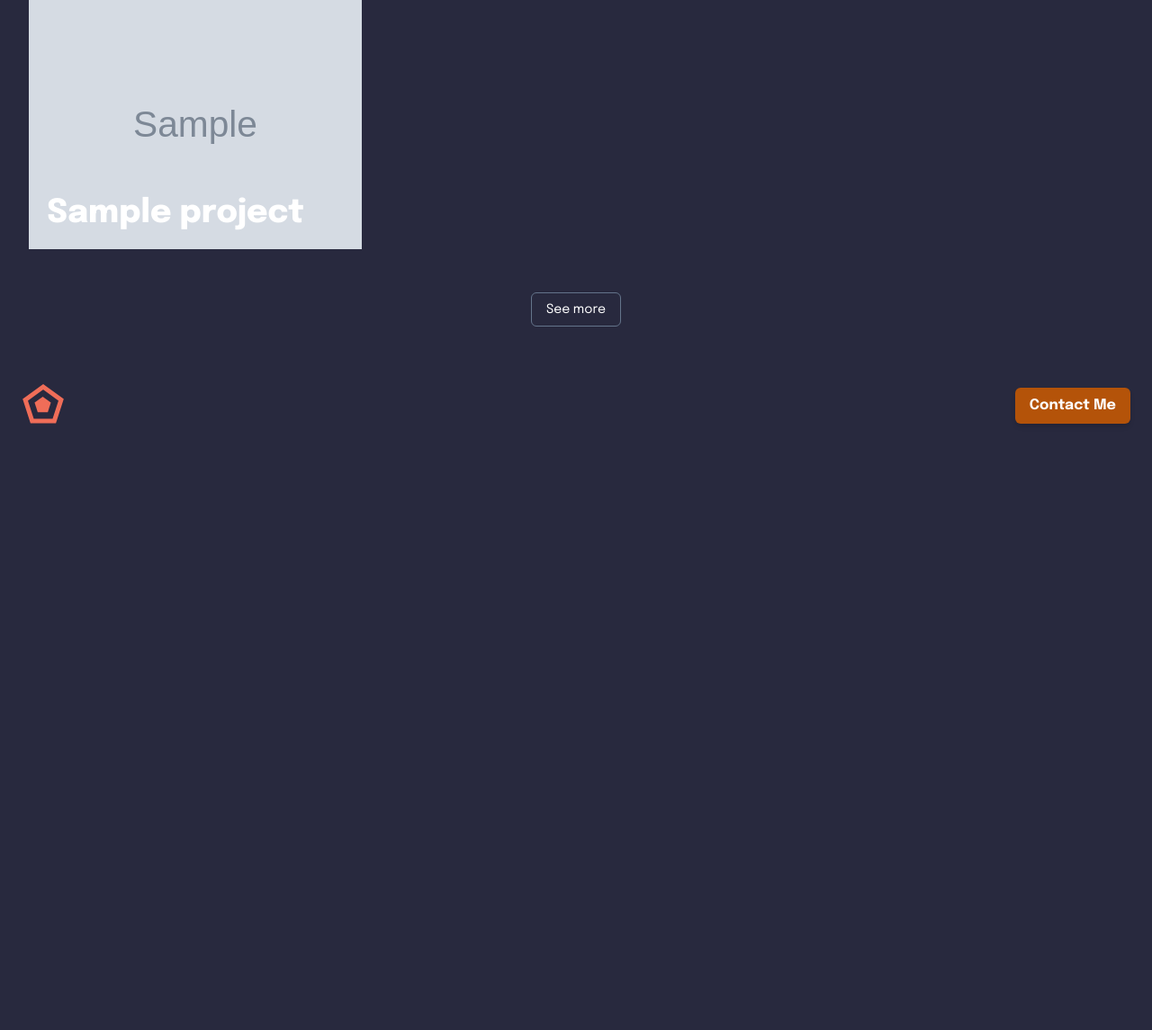
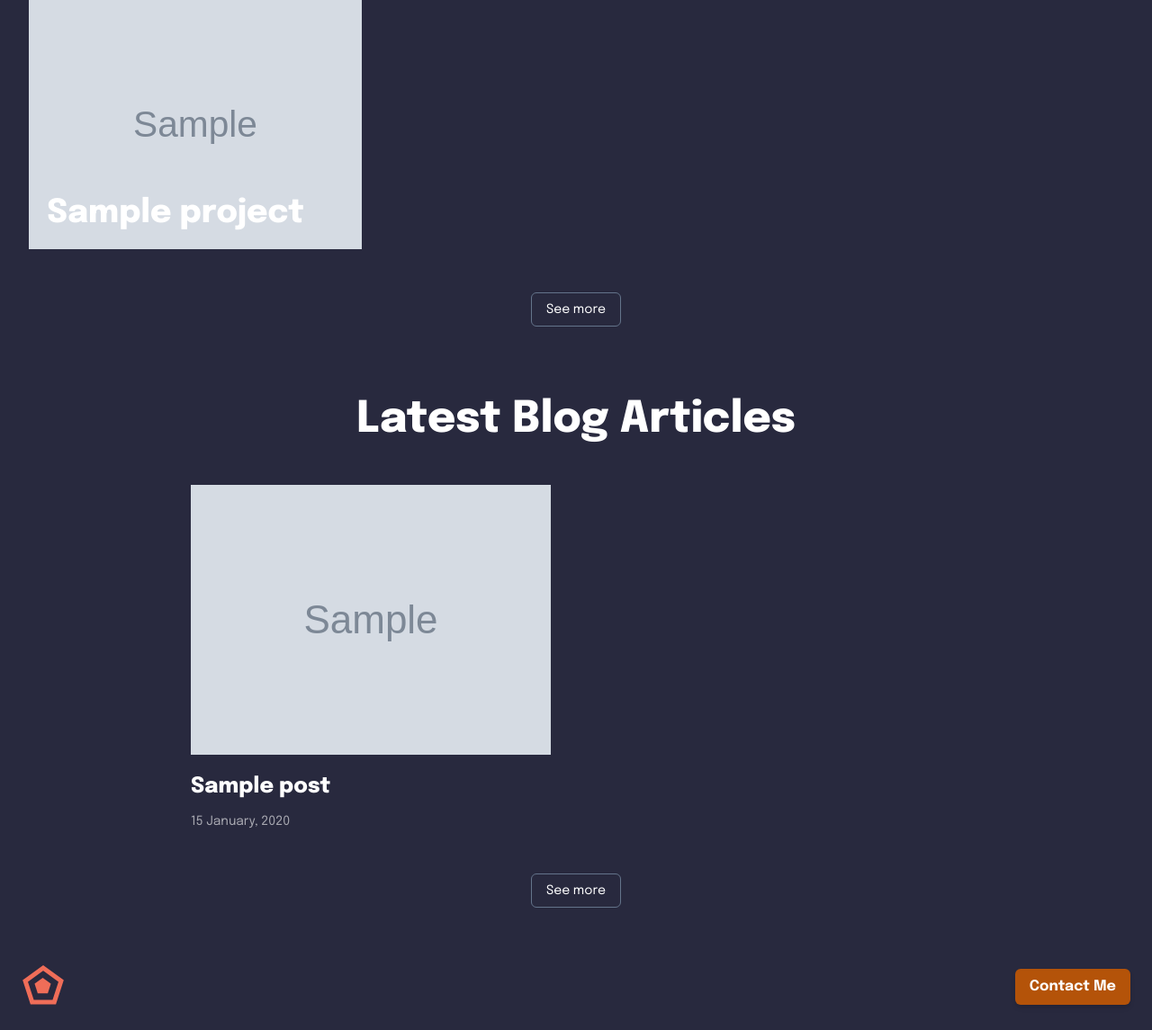
Before and after one commit to SharyZ/portfolio, a Django app: page / in a window 1280 px wide. Shown: the part 923-2068 px from the top of the page at 90% size. Before the commit the page ends 1394 px from the top, so only its background shows below. Run offline with Django 4.2, Linux system fonts and the light colour scheme; tables that the repository leaves empty hold one stand-in row (values such as "Sample post"); grey boxes marked "Sample" are stand-in pictures; some libraries are stand-ins or nearby versions.

Commit message:
create a blog app to edit posts

```diff
--- /dev/null
+++ b/blog/apps.py
@@ -0,0 +1,6 @@
+from django.apps import AppConfig
+
+
+class BlogConfig(AppConfig):
+    default_auto_field = 'django.db.models.BigAutoField'
+    name = 'blog'
--- /dev/null
+++ b/blog/models.py
@@ -0,0 +1,15 @@
+from django.db import models
+from ckeditor_uploader.fields import RichTextUploadingField
+from django.contrib.auth.models import User
+
+# Create your models here.
+
+
+class Post(models.Model):
+    title = models.CharField(max_length=200)
+    featured_image = models.ImageField(upload_to='uploads/blog/')
+    content = RichTextUploadingField(config_name='portfolio_ckeditor')
+    published_date = models.DateTimeField(auto_now_add=True)
+
+    def __str__(self):
+        return self.title
--- /dev/null
+++ b/blog/tests.py
@@ -0,0 +1,3 @@
+from django.test import TestCase
+
+# Create your tests here.
--- /dev/null
+++ b/blog/urls.py
@@ -0,0 +1,8 @@
+from django.urls import path
+from .views import blog_page, post_page
+
+
+urlpatterns = [
+    path('', blog_page, name='blog'),
+    path('<int:post_id>', post_page, name='post'),
+]
--- a/portfolio/views.py
+++ b/portfolio/views.py
@@ -1,6 +1,7 @@
 from django.shortcuts import render
 
 from projects.models import Project
+from blog.models import Post
 
 # Create your views here.
 
@@ -8,9 +9,11 @@ from projects.models import Project
 def home_page(request):
     # last_projects = Project.objects.all()[:3]
     last_projects = Project.objects.order_by('-id')[:3]
+    last_posts = Post.objects.all().order_by('-published_date')[:2]
 
     context = {
         'last_projects': last_projects,
+        'last_posts': last_posts,
     }
     template_name = 'portfolio/home.html'
 
--- a/project/settings.py
+++ b/project/settings.py
@@ -45,6 +45,7 @@ INSTALLED_APPS = [
 
     'portfolio.apps.PortfolioConfig',
     'projects.apps.ProjectsConfig',
+    'blog.apps.BlogConfig',
 ]
 
 MIDDLEWARE = [
--- a/project/urls.py
+++ b/project/urls.py
@@ -23,6 +23,7 @@ urlpatterns = [
     path('', include('portfolio.urls')),
     path('projects/', include('projects.urls')),
     path('ckeditor', include('ckeditor_uploader.urls')),
+    path('blog/', include('blog.urls')),
 ]
 
 if settings.DEBUG:
--- a/templates/partials/header.html
+++ b/templates/partials/header.html
@@ -48,7 +48,7 @@
       </li>
       <li>
         <a
-          href="blog.html"
+          href="{% url 'blog' %}"
           class="mt-1 block rounded-md px-2 py-1 hover:bg-slate-500 md:inline-block"
         >
           Blog
--- a/templates/portfolio/home.html
+++ b/templates/portfolio/home.html
@@ -71,4 +71,35 @@
     </div>
   </div>
 </section>
+<section class="py-10">
+  <div class="container mx-auto max-w-4xl px-4">
+    <div class="mb-12 flex items-center justify-center">
+      <h2 class="text-2xl font-extrabold md:text-5xl">Latest Blog Articles</h2>
+    </div>
+    <div class="mb-12 grid grid-cols-1 gap-12 md:grid-cols-2">
+      {% for post in last_posts %}
+      <a
+        href="{% url 'post' post.id %}"
+        class="relative mx-auto block duration-100 ease-in hover:-translate-y-2"
+      >
+        <img src="{{ post.featured_image.url }}" alt="" class="w-full" />
+        <div class="pt-5">
+          <h3 class="text-2xl font-extrabold text-white">{{ post.title }}</h3>
+          <div class="mt-3 flex items-center justify-between text-sm">
+            <p>{{ post.published_date|date:"d F, Y" }}</p>
+          </div>
+        </div>
+      </a>
+      {% endfor %}
+    </div>
+    <div class="flex items-center justify-center">
+      <a
+        href="{% url 'blog' %}"
+        class="hover:bg-primary-700 rounded-md border border-slate-500 px-4 py-2 text-sm text-white duration-100 ease-in hover:border-transparent"
+      >
+        See more
+      </a>
+    </div>
+  </div>
+</section>
 {% endblock content %}
```
Also changed, not shown: blog/admin.py (added, +7 -0 lines), blog/views.py (added, +26 -0 lines), templates/blog/home.html (added, +39 -0 lines), templates/blog/post.html (added, +11 -0 lines), blog/__init__.py (added), blog/migrations/0001_initial.py (added), blog/migrations/__init__.py (added).
